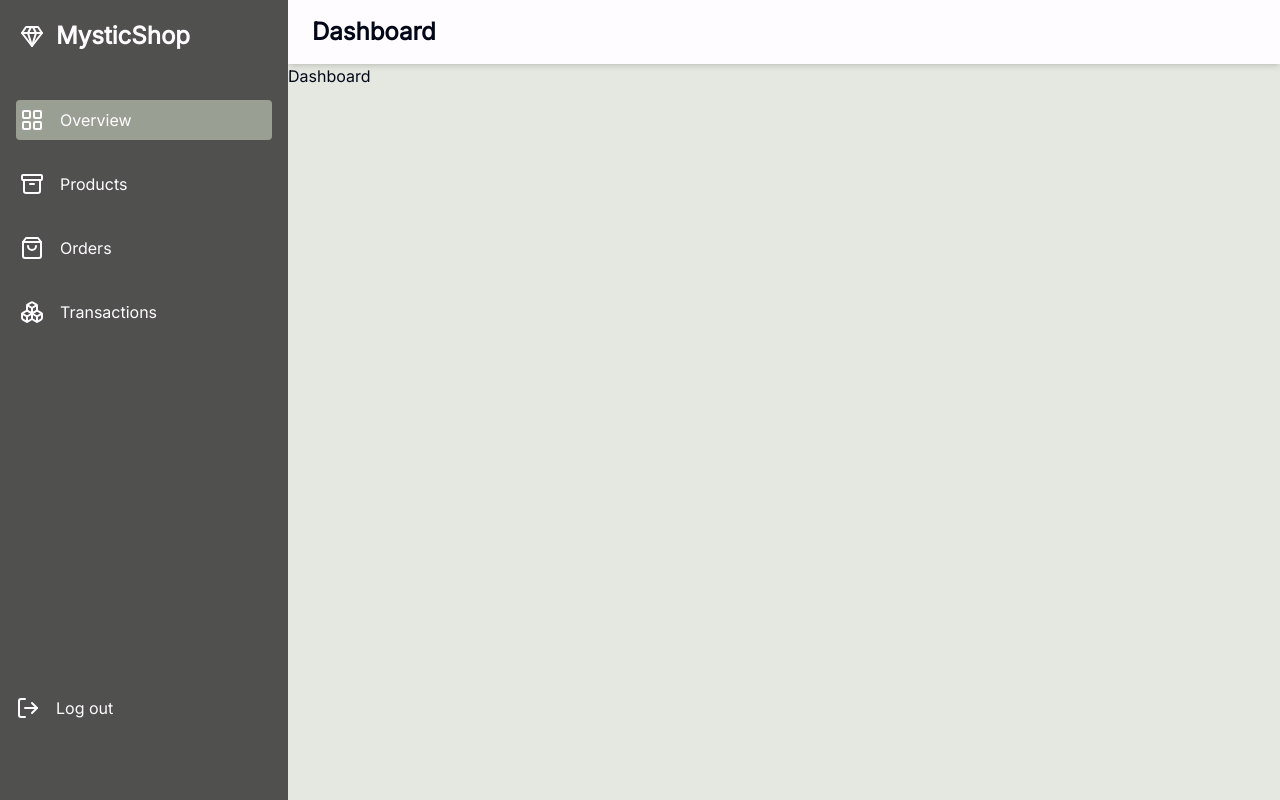
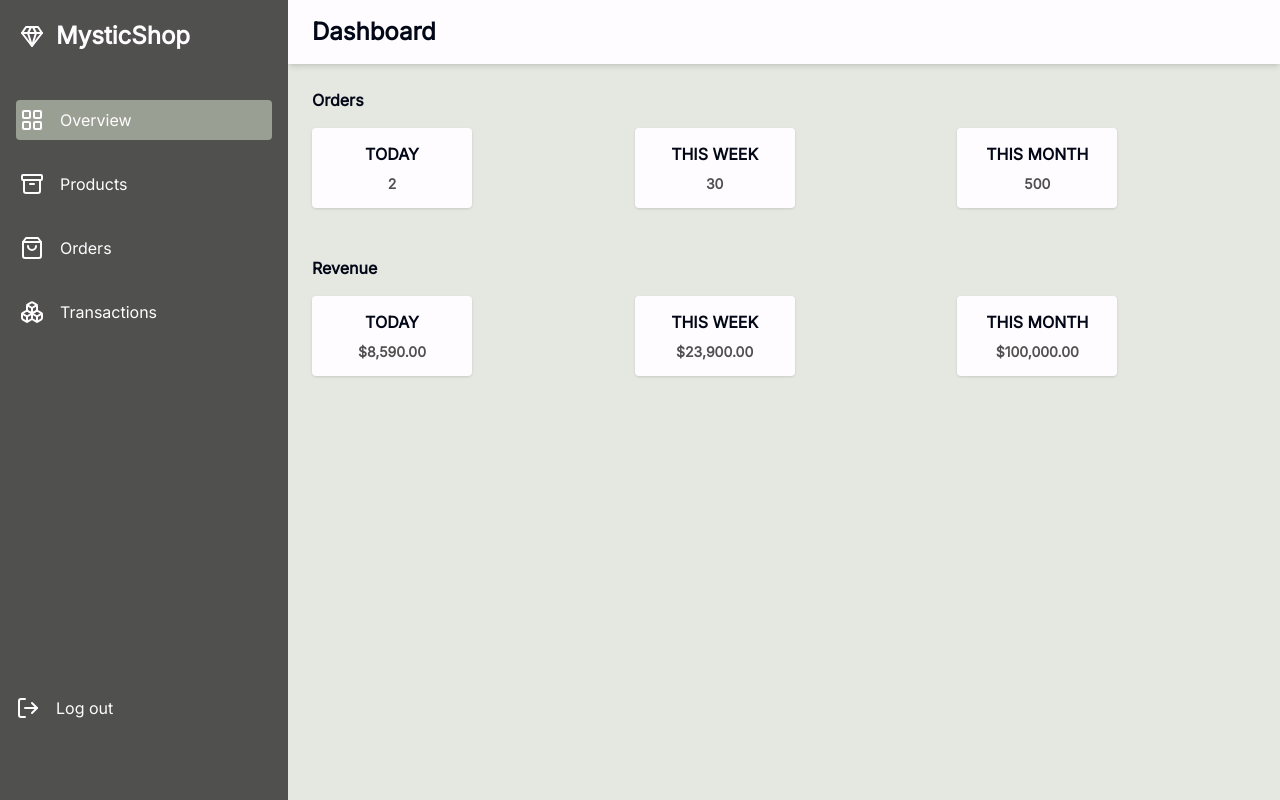
Before and after one commit to balikis-oyeleye/MysticShop-Dashboard, a Next.js app: page / in a window 1280 px wide. Built offline with nearby package versions, Linux system fonts and the light colour scheme.

Commit message:
feat: complete dashboard ui

```diff
--- a/app/(dashboard)/(routes)/(overview)/page.tsx
+++ b/app/(dashboard)/(routes)/(overview)/page.tsx
@@ -1,8 +1,39 @@
-import { UserButton } from "@clerk/nextjs";
+import Box from "@/components/box";
 import React from "react";
 
+const orders = [
+  { period: "today", orders: 2 },
+  { period: "this week", orders: 30 },
+  { period: "this month", orders: 500 },
+];
+
+const revenues = [
+  { period: "today", amount: 8590 },
+  { period: "this week", amount: 23900 },
+  { period: "this month", amount: 100000 },
+];
+
 const Overview = () => {
-  return <div>Dashboard</div>;
+  return (
+    <main className="flex md:block flex-col items-center justify-center md:pl-6 pt-6 space-y-12">
+      <div>
+        <h3 className="font-bold mb-4">Orders</h3>
+        <div className="grid grid-cols-1 md:grid-cols-3 gap-y-4">
+          {orders.map((order) => (
+            <Box period={order.period} orders={order.orders} />
+          ))}
+        </div>
+      </div>
+      <div>
+        <h3 className="font-bold mb-4">Revenue</h3>
+        <div className="grid grid-cols-1 md:grid-cols-3 gap-y-4">
+          {revenues.map((revenue) => (
+            <Box period={revenue.period} amount={revenue.amount} />
+          ))}
+        </div>
+      </div>
+    </main>
+  );
 };
 
 export default Overview;
--- a/app/(dashboard)/layout.tsx
+++ b/app/(dashboard)/layout.tsx
@@ -12,12 +12,12 @@ const DashboardLayout = ({ children }: LayoutProps) => {
     <div className="h-full relative">
       <aside
         className={`h-full fixed inset-y-0 z-[80] bg-gray md:w-72 transition-all duration-300 ${
-          openSidebar ? "w-72" : "w-14"
+          openSidebar ? "w-72" : "w-16"
         }`}
       >
         <Sidebar openSidebar={openSidebar} setOpenSidebar={setOpenSidebar} />
       </aside>
-      <main className="md:pl-72 pl-14  h-full w-full bg-grayFade">
+      <main className="md:pl-72 pl-14  min-h-full w-full bg-grayFade">
         <Navbar setOpenSidebar={setOpenSidebar} />
         {children}
       </main>
--- /dev/null
+++ b/components/box.tsx
@@ -0,0 +1,25 @@
+"use client";
+
+interface BoxProps {
+  amount?: number;
+  orders?: number;
+  period: string;
+}
+
+const Box = ({ orders, period, amount }: BoxProps) => {
+  let USDollar = new Intl.NumberFormat("en-US", {
+    style: "currency",
+    currency: "USD",
+  });
+
+  return (
+    <div className="bg-white w-40 shadow h-20 flex flex-col justify-center items-center rounded gap-y-2">
+      <h4 className="uppercase font-bold">{period}</h4>
+      <p className="text-gray text-sm font-semibold">
+        {amount ? USDollar.format(amount!) : orders}
+      </p>
+    </div>
+  );
+};
+
+export default Box;
```
